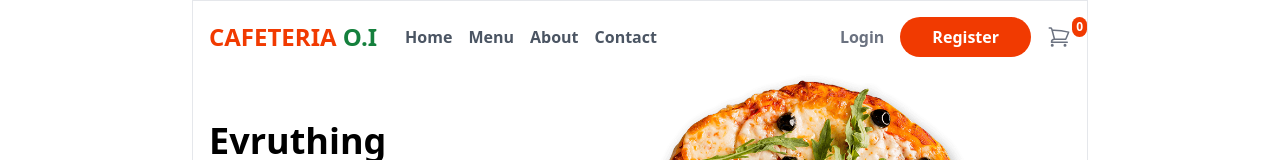
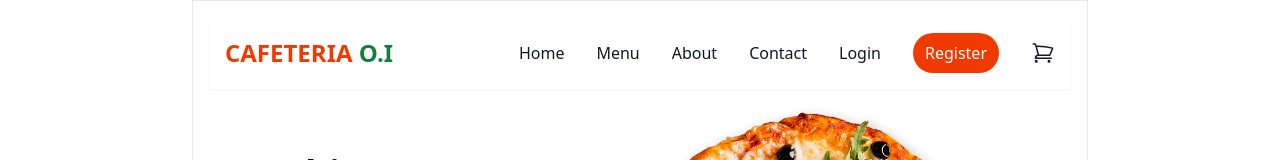
Before and after one commit to mhmad79/project-cafetria, a Next.js app: page / in a window 1280 px wide. Shown: the top 160 px of the page. Built offline with nearby package versions, Linux system fonts and the light colour scheme; no server answers.

Commit message:
edit app to responsev

```diff
--- a/src/app/menu-items/page.jsx
+++ b/src/app/menu-items/page.jsx
@@ -40,20 +40,20 @@ export default function MenuItemsPage() {
       </div>
       <div>
         <h2 className="text-sm text-gray-500 mt-8">Edit menu item:</h2>
-        <div className="grid grid-cols-3 gap-2">
+        <div className="grid sm:grid-cols-2 lg:grid-cols-3 gap-2">
           {menuItems?.length > 0 && menuItems.map(item => (
             <Link
               key={item._id}
               href={'/menu-items/edit/'+item._id}
               className="bg-gray-200 rounded-lg p-4"
             >
-              <div className="relative">
+              <div className="relative flex flex-col items-center">
                 <Image
                   className="rounded-md h-44"
                   src={item.image} alt={''} width={200} height={200} />
-              </div>
               <div className="text-center">
                 {item.name}
+              </div>
               </div>
             </Link>
           ))}
--- a/src/app/menu/page.js
+++ b/src/app/menu/page.js
@@ -23,7 +23,7 @@ export default function MenuPage() {
                     <div className="text-center">
                         <SectionHeaders minHeader={c.name} />
                     </div>
-                    <div className="grid grid-cols-3 gap-4 mt-4 mb-8">
+                    <div className="grid sm:grid-cols-2  lg:grid-cols-3 gap-4 mt-4 mb-8">
                         {menuItems
                             ?.filter(item => item.category === c._id)
                             .map(item => (
--- a/src/components/layout/HomeMenu/HomeMenu.js
+++ b/src/components/layout/HomeMenu/HomeMenu.js
@@ -32,10 +32,10 @@ export default function HomeMenu () {
                 subHeader={ 'Chek out'}
                 minHeader={'Our Best Sellers'}
             />
-            <div className=" grid grid-cols-3 gap-4">
+            <div className=" grid sm:grid-cols-2 lg:grid-cols-3 gap-4">
             {bestSellers?.length > 0 && bestSellers.map(item => (
-  <MenuItem key={item._id} {...item} />
-))}
+            <MenuItem key={item._id} {...item} />
+            ))}
 
             </div>
         </section>
--- a/src/components/layout/header/header.jsx
+++ b/src/components/layout/header/header.jsx
@@ -1,59 +1,119 @@
 'use client'
 import { signOut, useSession } from "next-auth/react";
 import Link from "next/link";
-import { useContext } from "react";
+import { useContext, useState } from "react";
 import { CartContext } from "../../AppContext";
-import ShoppingCart from '../icons/Cart'
+import ShoppingCart from '../icons/Cart';
+
 export default function Header() {
+  const { cartProducts } = useContext(CartContext);
   const session = useSession();
   const status = session?.status;
   const userData = session.data?.user;
+  const [menuOpen, setMenuOpen] = useState(false);
+
   let userName = userData?.name || userData?.email;
-  const {cartProducts} = useContext(CartContext)
-  if(userName && userName.includes(' ')) {
-    userName = userName.split(' ')[0]
+  if (userName && userName.includes(' ')) {
+    userName = userName.split(' ')[0];
   }
 
   return (
-  <>
-    <header className=" items-center flex justify-between">
-      <nav className=" flex items-center gap-4 text-gray-600 font-semibold  ">
+    <nav className="bg-white border-gray-200 shadow-sm">
+      <div className="max-w-screen-xl flex flex-wrap items-center justify-between mx-auto p-4">
 
-      <Link href='/' className=" mr-3 text-primary font-semibold text-2xl" >
-        CAFETERIA   <span className=" text-green-700">O.I</span>
+        {/* Logo */}
+        <Link href="/" className="flex items-center space-x-3 rtl:space-x-reverse">
+          <span className="self-center text-2xl font-bold whitespace-nowrap text-primary">
+            CAFETERIA <span className="text-green-700">O.I</span>
+          </span>
         </Link>
-      <Link href={'/'}>Home</Link>
-      <Link href={'/menu'}>Menu</Link>
-      <Link href={'/#about'}>About</Link>
-      <Link href={'/#contact'}>Contact</Link>
-      </nav>
-      <nav className="flex items-center gap-4 text-gray-500 font-semibold">
+
+        {/* Hamburger button */}
+        <button
+          onClick={() => setMenuOpen(!menuOpen)}
+          type="button"
+          className="inline-flex items-center p-2 w-10 h-10 justify-center text-sm text-gray-500 rounded-lg md:hidden hover:bg-gray-100 focus:outline-none focus:ring-2 focus:ring-gray-200"
+          aria-controls="navbar-default"
+          aria-expanded={menuOpen ? "true" : "false"}
+        >
+          <span className="sr-only">Open main menu</span>
+          <svg className="w-5 h-5" fill="none" stroke="currentColor" viewBox="0 0 24 24">
+            <path strokeLinecap="round" strokeLinejoin="round" strokeWidth="2" d="M4 6h16M4 12h16M4 18h16" />
+          </svg>
+        </button>
+
+        {/* Menu Items */}
+        <div className={`${menuOpen ? 'block' : 'hidden'} w-full  md:block md:w-auto`} id="navbar-default">
+          <ul className="font-medium flex lg:items-center md:items-center flex-col p-4 md:p-0 mt-4 border border-gray-100 rounded-lg bg-gray-50 md:flex-row md:space-x-8 md:mt-0 md:border-0 md:bg-white">
+            <li>
+              <Link href="/" className="block py-2 px-3 text-gray-900 rounded hover:bg-gray-100 md:hover:bg-transparent md:border-0 md:hover:text-primary md:p-0">
+                Home
+              </Link>
+            </li>
+            <li>
+              <Link href="/menu" className="block py-2 px-3 text-gray-900 rounded hover:bg-gray-100 md:hover:bg-transparent md:border-0 md:hover:text-primary md:p-0">
+                Menu
+              </Link>
+            </li>
+            <li>
+              <Link href="/#about" className="block py-2 px-3 text-gray-900 rounded hover:bg-gray-100 md:hover:bg-transparent md:border-0 md:hover:text-primary md:p-0">
+                About
+              </Link>
+            </li>
+            <li>
+              <Link href="/#contact" className="block py-2 px-3 text-gray-900 rounded hover:bg-gray-100 md:hover:bg-transparent md:border-0 md:hover:text-primary md:p-0">
+                Contact
+              </Link>
+            </li>
+
+            {/* Authentication buttons */}
             {status === 'authenticated' && (
               <>
-      <Link className=" whitespace-nowrap" href={'/profile'}>
+                <li>
+                  <Link href="/profile" className="block py-2 px-3 text-gray-900 rounded hover:bg-gray-100 md:hover:bg-transparent md:border-0 md:hover:text-primary md:p-0">
                     Hello {userName}
                   </Link>
+                </li>
+                <li>
                   <button
                     onClick={() => signOut()}
-            className=" bg-primary rounded-full text-white px-8 py-2">
+                    className="block py-2 px-3 bg-primary text-white rounded-full hover:bg-primary-dark md:bg-primary md:hover:bg-primary-dark md:text-white md:rounded-full"
+                  >
                     Logout
                   </button>
+                </li>
               </>
             )}
             {status === 'unauthenticated' && (
               <>
-              <Link href={'/login'}>Login</Link>
-              <Link href={'/register'} className=" bg-primary rounded-full text-white px-8 py-2">
+                <li>
+                  <Link href="/login" className="block py-2 px-3 text-gray-900 rounded hover:bg-gray-100 md:hover:bg-transparent md:border-0 md:hover:text-primary md:p-0">
+                    Login
+                  </Link>
+                </li>
+                <li>
+                  <Link href="/register" className="block py-2 px-3 bg-primary text-white rounded-full hover:bg-primary-dark md:bg-primary md:hover:bg-primary-dark md:text-white md:rounded-full">
                     Register
                   </Link>
+                </li>
               </>
             )}
-        <Link href={'/cart'} className=" relative">
+
+            {/* Cart icon */}
+            <li>
+              <Link href="/cart" className="relative block py-2 px-3 text-gray-900 rounded hover:bg-gray-100 md:hover:bg-transparent md:border-0 md:hover:text-primary md:p-0">
                 <ShoppingCart />
-          <span className=" absolute -top-2 -right-4 bg-primary text-white text-xs py-1 px-1 rounded-full leading-3"> {cartProducts.length}</span>
+                {cartProducts.length > 0 && (
+                  <span className="absolute -top-1 -right-2 bg-primary text-white text-xs px-1 rounded-full">
+                    {cartProducts.length}
+                  </span>
+                )}
               </Link>
+            </li>
+          </ul>
+        </div>
+
+      </div>
     </nav>
-    </header>
-        </>
-    )
+  );
 }
--- a/src/components/menu/menuItemTitle.js
+++ b/src/components/menu/menuItemTitle.js
@@ -16,10 +16,10 @@ export default function MenuItemTitle({ onAddToCart, ...item }) {
             <div className="text-center">
                 <img src={itemImage} alt={name} className="max-h-24 block mx-auto" />
             </div>
-            <h4 className="font-semibold text-lg my-3">
+            <h4 className="font-semibold text-sm my-3 sm:text-sm  md:text-lg">
                 {name || 'No name available'} {/* إذا كانت القيمة غير موجودة، تعرض رسالة بديلة */}
             </h4>
-            <p className="text-gray-500 text-sm">
+            <p className="text-gray-500 line-clamp-3 md:line-clamp-none text-sm">
                 {description || 'No description available'} {/* إذا كانت القيمة غير موجودة، تعرض رسالة بديلة */}
             </p>
             <AddToCartButton
```
Also changed, not shown: src/components/layout/UserTaps/UserTaps.jsx (+16 -12 lines). Lines whose indentation alone changed are shown as unchanged.
